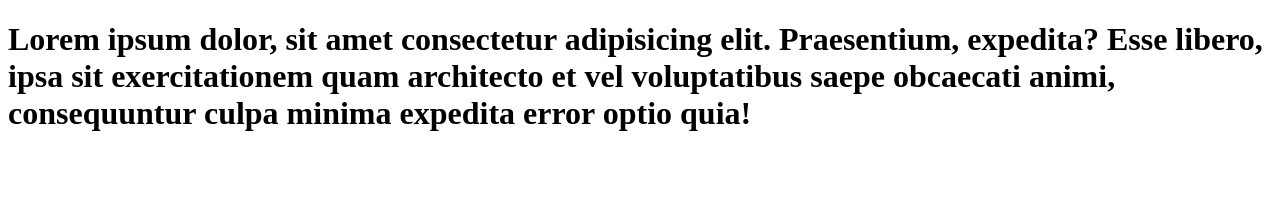
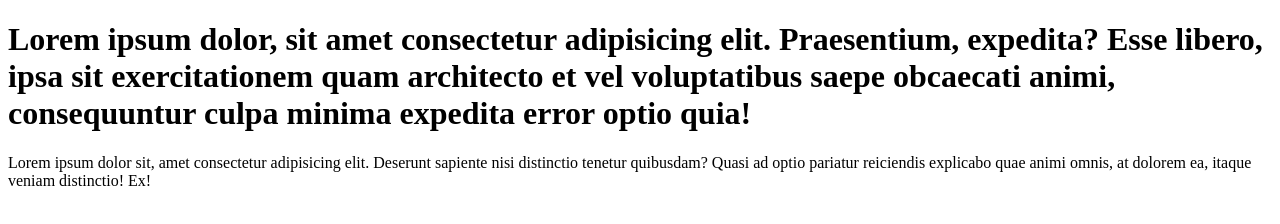
Before and after one commit to SrikanthMunnur/learn-git, a plain HTML site: page index.html in a window 1280 px wide. Drawn offline with Linux system fonts and the light colour scheme.

Commit message:
paragraph added

```diff
--- a/index.html
+++ b/index.html
@@ -10,5 +10,7 @@
         Praesentium, expedita? Esse libero, ipsa sit exercitationem
         quam architecto et vel voluptatibus saepe obcaecati animi,
         consequuntur culpa minima expedita error optio quia!</h1>
+        <p>Lorem ipsum dolor sit, amet consectetur adipisicing elit. Deserunt sapiente nisi distinctio tenetur quibusdam? Quasi ad optio pariatur reiciendis explicabo quae animi omnis, at dolorem ea, itaque veniam distinctio! Ex!</p>
+
 </body>
 </html>
```
